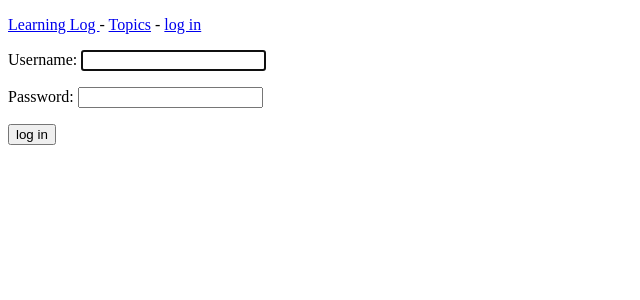
After one commit to da4o88/my_learning, a Django app: page /users/login/ in a window 1280 px wide. The commit adds this page. Shown: the top 300 px of the page, without its empty margins (0-640 px from the left). Run offline with Django 4.2, Linux system fonts and the light colour scheme.

Commit message:
Created users app and login form.

```diff
--- a/learning_log/settings.py
+++ b/learning_log/settings.py
@@ -33,6 +33,7 @@ ALLOWED_HOSTS = []
 INSTALLED_APPS = [
     # My apps
     'learning_logs',
+    'users',
     # Default apps
     'django.contrib.admin',
     'django.contrib.auth',
--- a/learning_log/urls.py
+++ b/learning_log/urls.py
@@ -21,5 +21,6 @@ from django.urls import path, include, re_path
 urlpatterns = [
     path('admin/', admin.site.urls),
     re_path(r'', include('learning_logs.urls')),
+    re_path(r'^users/', include('users.urls')),
 
 ]
--- a/learning_logs/templates/learning_logs/base.html
+++ b/learning_logs/templates/learning_logs/base.html
@@ -8,7 +8,13 @@
 <body>
     <p>
         <a href="{% url 'index' %}">Learning Log </a> -
-        <a href="{% url 'topics' %}">Topics</a>
+        <a href="{% url 'topics' %}">Topics</a> -
+        {% if user.is_authenticated %}
+            Hello, {{ user.username }}.
+        {% else %}
+            <a href="{% url 'users:login' %}">log in</a>
+        {% endif %}
+
     </p>
     {% block content %} {% endblock content %}
 </body>
--- /dev/null
+++ b/users/templates/users/login.html
@@ -0,0 +1,16 @@
+{% extends 'learning_logs/base.html' %}
+
+{% block content %}
+    {% if forms.errors %}
+        <p>Your username and password didn't match. Please try again.</p>
+    {% endif %}
+
+    <form method="post" action="{% url 'users:login' %}">
+        {% csrf_token %}
+        {{ form.as_p }}
+
+        <button name="submit">log in</button>
+        <input type="hidden" name="next" value="{% url 'index' %}"/>
+    </form>
+
+{% endblock content %}
--- /dev/null
+++ b/users/urls.py
@@ -0,0 +1,12 @@
+"""Define URL patterns for users"""
+
+from django.urls import path, include, re_path
+from django.contrib.auth.views import LoginView
+
+from . import views
+app_name = 'users'
+
+urlpatterns = [
+    # Login page
+    re_path(r'^login/$', LoginView.as_view(template_name='users/login.html'), name='login'),
+]
```
